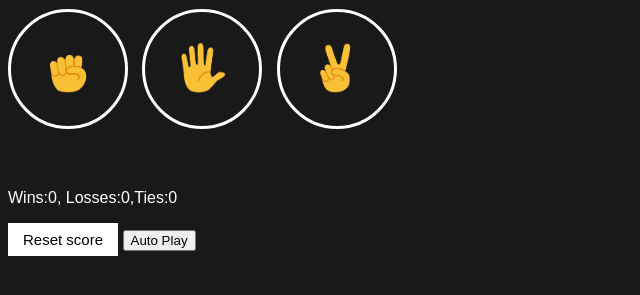
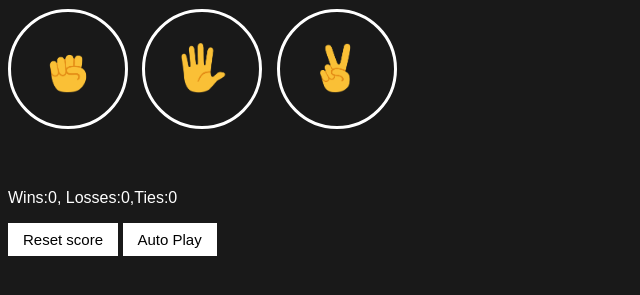
Before and after one commit to ValkaDD/Supersimple, a plain HTML site: page index.html in a window 1280 px wide. Shown: the part 85-380 px from the top of the page, without its empty margins (0-640 px from the left). Drawn offline with Linux system fonts and the light colour scheme.

Commit message:
Update 10-RPS.css

```diff
--- a/10-RPS.css
+++ b/10-RPS.css
@@ -28,7 +28,7 @@ body{
 .score{
     margin-top: 60px;
 }
-.reset-score-button{
+.reset-score-button, .auto-play-button{
     background-color: white;
     color: black;
     border: none;
```
